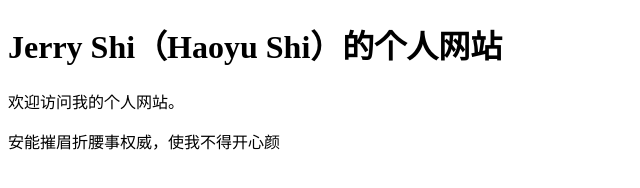
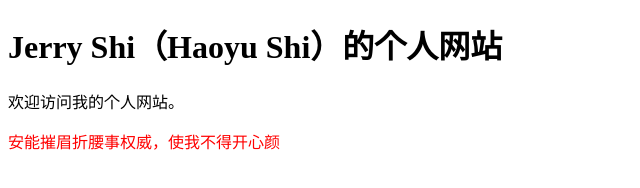
Before and after one commit to JerryShi2010/jerryshi2010.github.io, a plain HTML site: page index.html in a window 1280 px wide. Shown: the whole page, without its empty margins (0-640 px from the left). Drawn offline with Linux system fonts and the light colour scheme.

Commit message:
Update index.html

```diff
--- a/index.html
+++ b/index.html
@@ -7,6 +7,6 @@
 <body>
     <h1>Jerry Shi（Haoyu Shi）的个人网站</h1>
     <p>欢迎访问我的个人网站。</p>
-    <p style="weight:200">安能摧眉折腰事权威，使我不得开心颜</p>
+    <p style="font-weight:200;color:red">安能摧眉折腰事权威，使我不得开心颜</p>
 </body>
 </html>
```
